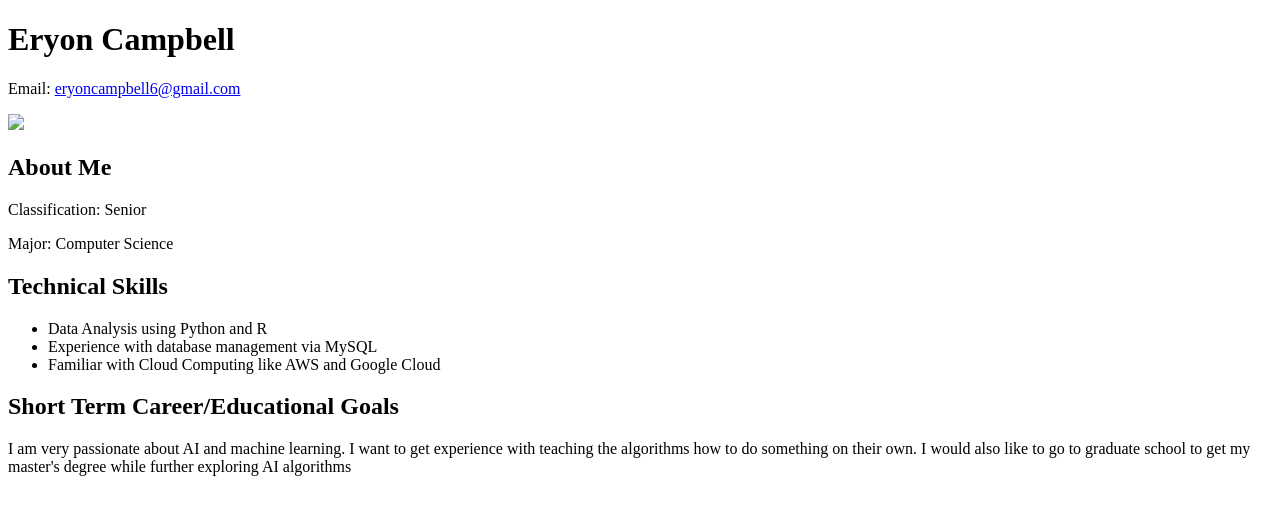
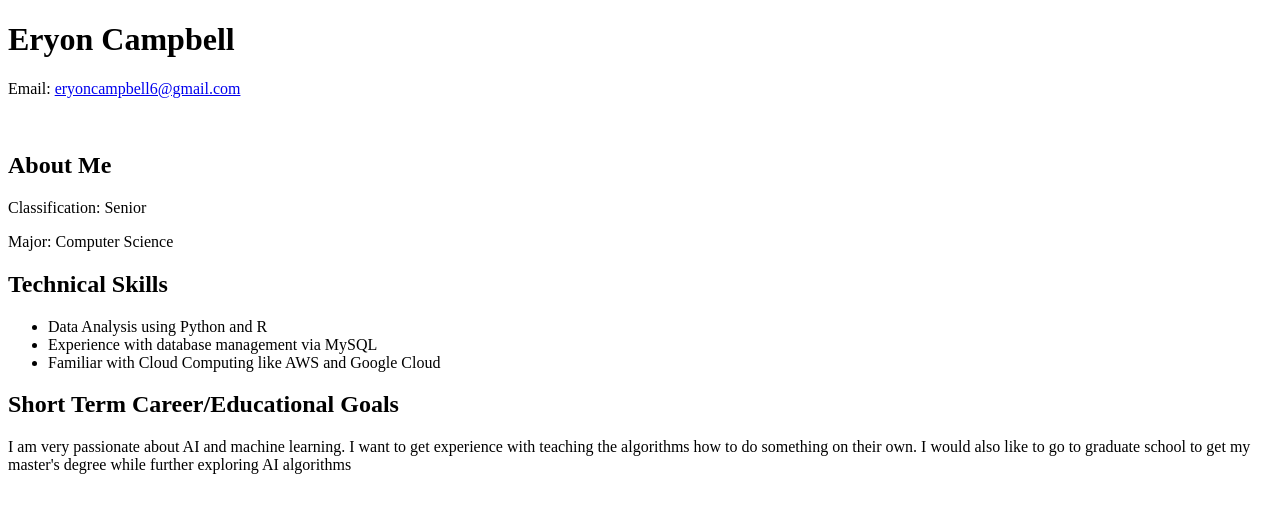
Before and after one commit to eryon2417/ccis493-campbell, a plain HTML site: page index.html in a window 1280 px wide. Drawn offline with Linux system fonts and the light colour scheme.

Commit message:
Add files via upload

```diff
--- a/index.html
+++ b/index.html
@@ -7,7 +7,7 @@
     <header>
         <h1>Eryon Campbell</h1>
         <p>Email: <a href="mailto:eryoncampbell6@gmail.com">eryoncampbell6@gmail.com</a></p>
-        <img src="image.jpg>
+        <img src
     </header>
     <main>
         <section>
```
